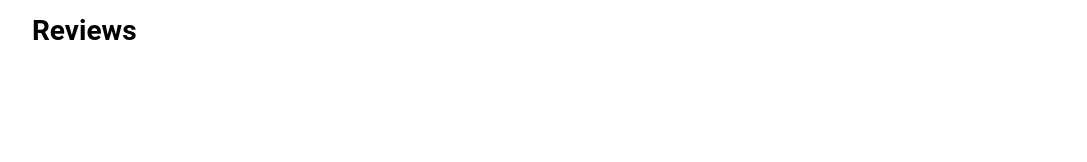
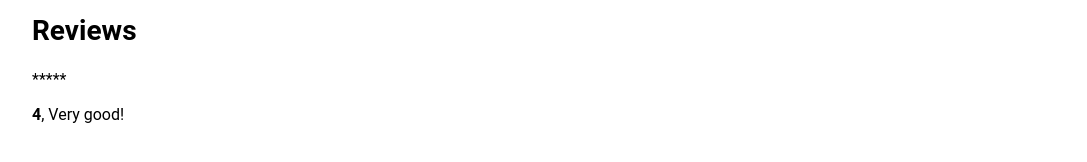
Before and after one commit to itsKarad/Simple-Ratings-App, a React (Create React App) app: page / in a window 1280 px wide. Shown: the part 402-564 px from the top of the page, without its empty margins (96-1183 px from the left). Built offline with nearby package versions, Linux system fonts and the light colour scheme.

Commit message:
Added Review component to display previous reviews of the product

```diff
--- a/src/components/ProductReviewSection.js
+++ b/src/components/ProductReviewSection.js
@@ -1,7 +1,12 @@
 import React from 'react';
 import './ProductReviewSection.css';
+import Review from './Review';
 
 const ProductReviewSection = (props) => {
+    const DUMMY_REVIEW = {
+        rating: 4,
+        text: "Very good!",
+    };
     return (
         <div className="product-item">
             <div class = "product-info">
@@ -19,10 +24,10 @@ const ProductReviewSection = (props) => {
 
             </div>
             <div className = "divider">
-
             </div>
             <div class = "product-reviews">
                 <h2 class = "reviews-header">Reviews</h2>
+                <Review review = {DUMMY_REVIEW}></Review>
             </div>
         </div>
     )
--- /dev/null
+++ b/src/components/Review.js
@@ -0,0 +1,14 @@
+import React from "react";
+
+const Review = (props) => {
+    return (
+        <div className = "review-container">
+            *****
+            <div className = "review-text">
+                <p><strong>{props.review.rating}</strong>, <span class = "review-text-span">{props.review.text}</span></p>
+            </div>
+        </div>
+    );
+};
+
+export default Review;
```
Also changed, not shown: src/components/Review.css (added).
